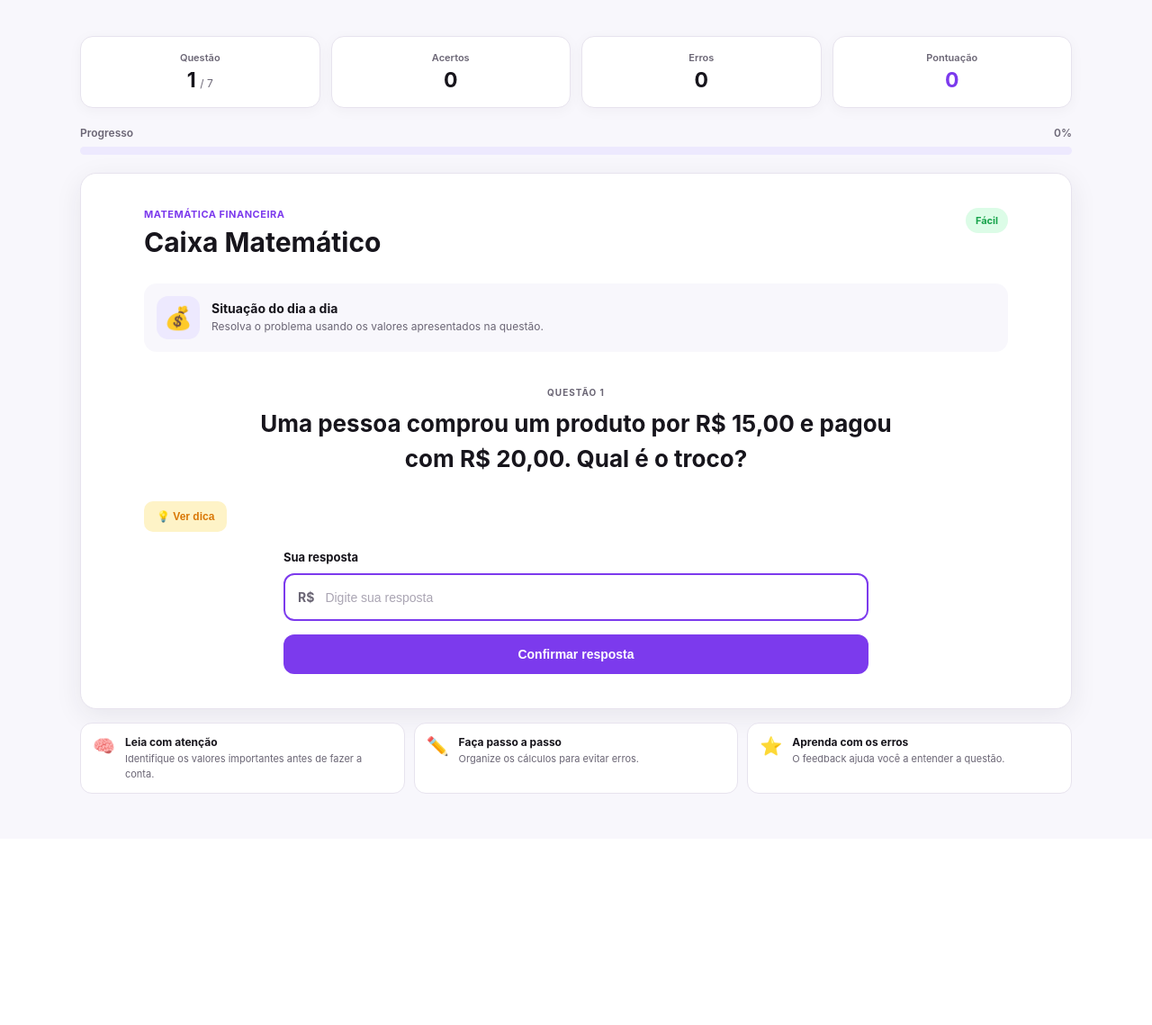
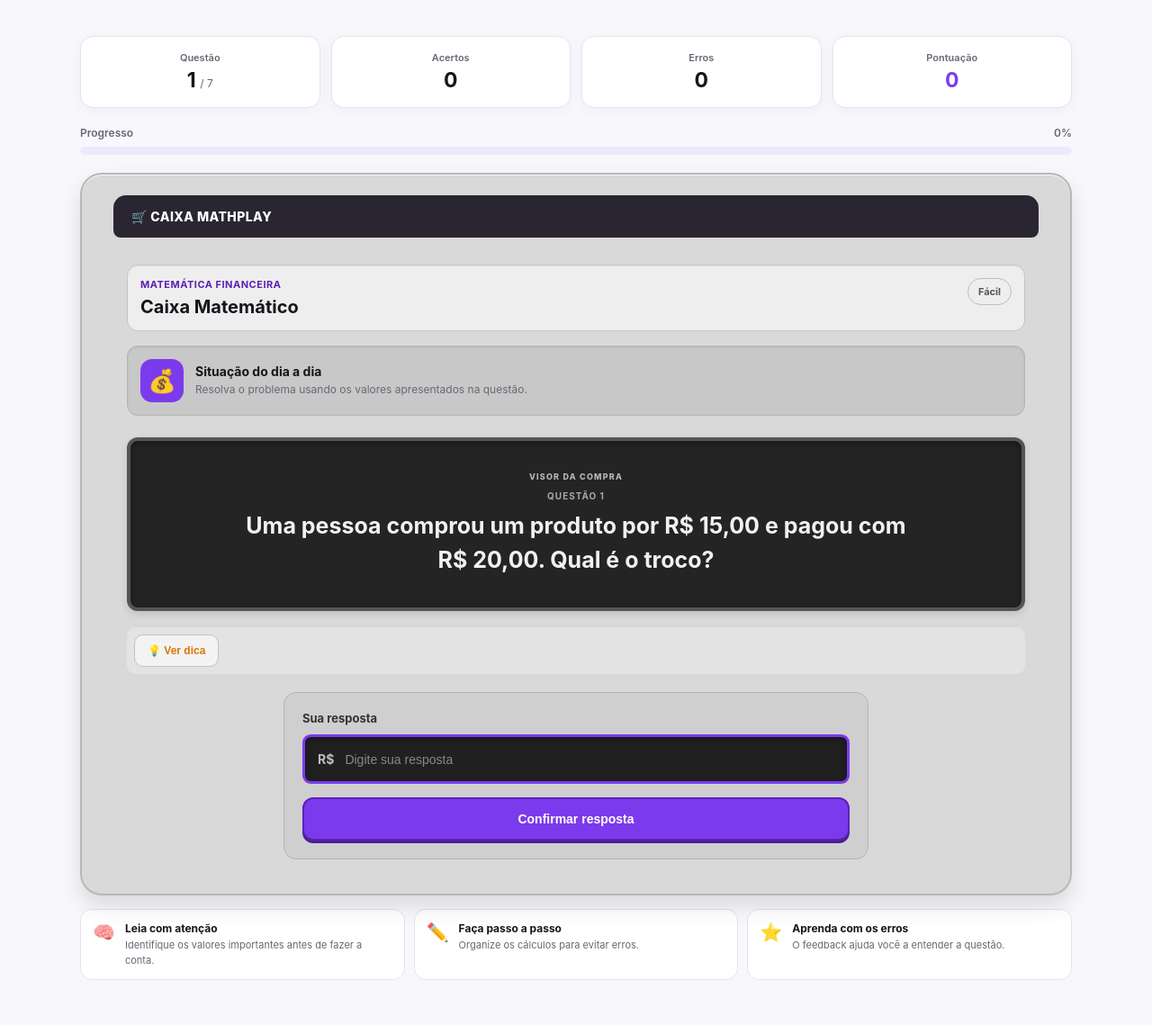
Before and after one commit to louenyrossi/TCC-final, a PHP site: page /jogos/caixa-matematico/index.php in a window 1280 px wide. Shown: the part 78-1217 px from the top of the page at 90% size. Before the commit the page ends 960 px from the top, so only its background shows below. Run offline with PHP 8.4, Linux system fonts and the light colour scheme; a user stored in the database is signed in; data comes from the database, SQL or seed files in the repository; data that the repository does not hold is empty.

Commit message:
css do jogo

```diff
--- a/assets/css/caixa-matematico.css
+++ b/assets/css/caixa-matematico.css
@@ -841,3 +841,237 @@ body {
         padding-right: 70px;
     }
 }
+
+/* ==========================================================
+   VISUAL — CAIXA DE SUPERMERCADO
+   Somente aparência — não altera a lógica do jogo
+========================================================== */
+
+.game-card {
+    position: relative;
+    background: #d9d9d9;
+    border: 2px solid #b8b8b8;
+    border-radius: 22px;
+    padding: 20px;
+    box-shadow:
+        0 12px 25px rgba(0, 0, 0, 0.12),
+        inset 0 1px 0 rgba(255, 255, 255, 0.8);
+}
+
+/* Faixa superior da máquina */
+
+.game-card::before {
+    content: "🛒  CAIXA MATHPLAY";
+    display: block;
+    background: #292631;
+    color: #ffffff;
+    border-radius: 14px 14px 8px 8px;
+    padding: 13px 16px;
+    margin: -5px -5px 20px;
+    font-size: 13px;
+    font-weight: 800;
+    letter-spacing: 0.4px;
+}
+
+/* Cabeçalho da pergunta */
+
+.game-card-header {
+    background: #eeeeee;
+    border: 1px solid #c5c5c5;
+    border-radius: 12px;
+    padding: 14px;
+    margin-bottom: 16px;
+    box-shadow:
+        inset 0 1px 2px rgba(0, 0, 0, 0.05);
+}
+
+.game-card-header h1 {
+    font-size: 20px;
+}
+
+.game-category {
+    color: #5B21B6;
+}
+
+/* Dificuldade */
+
+.difficulty-badge {
+    background: #eeeeee;
+    border: 1px solid #bdbdbd;
+    color: #555555;
+}
+
+/* Área da situação */
+
+.scenario {
+    background: #c8c8c8;
+    border: 1px solid #b5b5b5;
+    border-radius: 12px;
+    box-shadow:
+        inset 0 1px 3px rgba(0, 0, 0, 0.08);
+}
+
+/* Ícone do caixa */
+
+.scenario-icon {
+    background: #7C3AED;
+    color: #ffffff;
+}
+
+/* ==========================================================
+   VISOR DA PERGUNTA
+========================================================== */
+
+.question-area {
+    position: relative;
+    background: #242424;
+    border: 4px solid #555555;
+    border-radius: 12px;
+    padding: 22px 16px;
+    margin: 18px 0;
+    box-shadow:
+        inset 0 3px 8px rgba(0, 0, 0, 0.35),
+        0 3px 8px rgba(0, 0, 0, 0.12);
+}
+
+/* Pequena identificação do visor */
+
+.question-area::before {
+    content: "VISOR DA COMPRA";
+    display: block;
+    color: #b7b7b7;
+    font-size: 9px;
+    font-weight: 800;
+    letter-spacing: 1.2px;
+    margin-bottom: 10px;
+}
+
+.question-label {
+    color: #a8a8a8;
+}
+
+.question-area h2 {
+    color: #f1f1f1;
+    font-size: 18px;
+    line-height: 1.5;
+}
+
+/* ==========================================================
+   CAMPO DE RESPOSTA
+========================================================== */
+
+.answer-form {
+    background: #cfcfcf;
+    border: 1px solid #b5b5b5;
+    border-radius: 14px;
+    padding: 15px;
+}
+
+.answer-form label {
+    color: #333333;
+}
+
+.answer-input-wrapper {
+    background: #202020;
+    border: 3px solid #555555;
+    border-radius: 9px;
+    box-shadow:
+        inset 0 2px 6px rgba(0, 0, 0, 0.35);
+}
+
+.answer-input-wrapper span {
+    color: #bdbdbd;
+}
+
+.answer-input-wrapper input {
+    color: #ffffff;
+}
+
+.answer-input-wrapper input::placeholder {
+    color: #888888;
+}
+
+/* ==========================================================
+   BOTÃO DE CONFIRMAR
+========================================================== */
+
+.answer-button {
+    background: #7C3AED;
+    border: 2px solid #5B21B6;
+    box-shadow:
+        0 3px 0 #4C1D95;
+}
+
+.answer-button:hover {
+    background: #6D28D9;
+    transform: translateY(-1px);
+}
+
+.answer-button:active {
+    transform: translateY(2px);
+    box-shadow: none;
+}
+
+/* ==========================================================
+   DICA
+========================================================== */
+
+.hint-area {
+    background: #e3e3e3;
+    border-radius: 10px;
+    padding: 8px;
+}
+
+.hint-button {
+    background: #f3f3f3;
+    border: 1px solid #c2c2c2;
+}
+
+/* ==========================================================
+   DESKTOP
+========================================================== */
+
+@media (min-width: 600px) {
+
+    .game-card {
+        padding: 28px;
+        border-radius: 24px;
+    }
+
+    .game-card::before {
+        margin: -8px -8px 24px;
+        padding: 15px 20px;
+        font-size: 14px;
+    }
+
+    .question-area {
+        padding: 30px 28px;
+    }
+
+    .question-area h2 {
+        font-size: 23px;
+    }
+
+    .answer-form {
+        padding: 20px;
+    }
+}
+
+@media (min-width: 900px) {
+
+    .game-card {
+        padding: 38px 50px;
+    }
+
+    .game-card::before {
+        margin: -15px -15px 30px;
+    }
+
+    .question-area {
+        padding: 34px 45px;
+    }
+
+    .question-area h2 {
+        font-size: 25px;
+    }
+}
```
